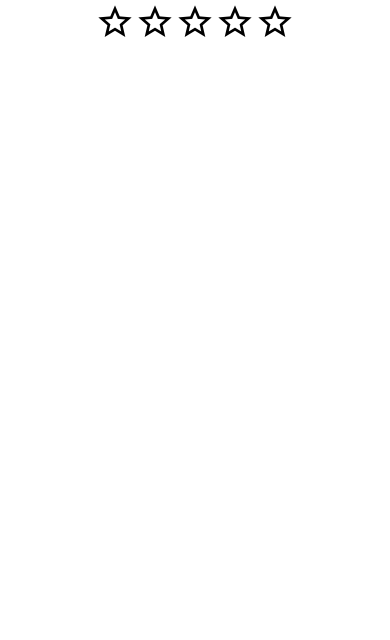
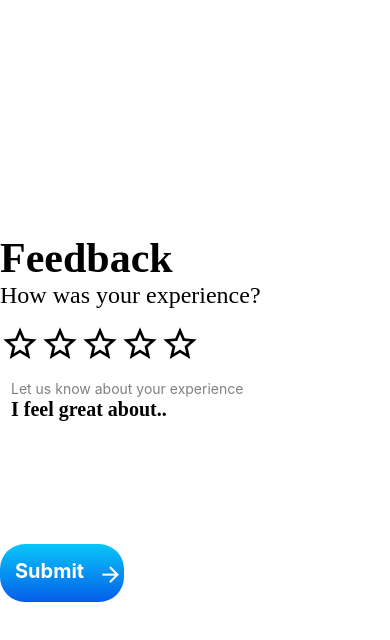
Before and after one commit to sherlock2017/ui-umbrella, a React Native app: screen / in a window 390 px wide. Shown: the top 640 px of the page. Built offline with nearby package versions, Linux system fonts and the light colour scheme.

Commit message:
Improved Feedback Screen

```diff
--- a/app/components/AppStarScale.js
+++ b/app/components/AppStarScale.js
@@ -13,7 +13,7 @@ function AppRatingsScale({ totalPoints = 2, ratings, size, ...otherProps }) {
     let starsArray = [];
     for (let x = 1; x <= totalPoints; x++)
       starsArray.push({
-        id: Math.floor(Math.random() * 100 + 1),
+        id: Math.floor(Math.random() * 321 + Math.random() * 423),
         point: 0,
       });
     console.log(starsArray);
--- a/app/components/AppTextInput.js
+++ b/app/components/AppTextInput.js
@@ -11,6 +11,8 @@ function AppTextInput({
   icon,
   fieldType,
   password = false,
+  multiline = false,
+  numberOfLines,
   ...otherProps
 }) {
   const [activateEye, setActivateEye] = useState(false);
@@ -20,7 +22,9 @@ function AppTextInput({
   };
 
   return (
-    <View style={styles.input}>
+    <View
+      style={[styles.input, { height: multiline ? numberOfLines * 15 : 60 }]}
+    >
       {!icon && <Text style={styles.label}>{label}</Text>}
       {icon && <Text style={styles.labelWithIcon}>{label}</Text>}
       {/* icon */}
@@ -68,7 +72,6 @@ const styles = StyleSheet.create({
   },
   input: {
     backgroundColor: BrandColors.white,
-    height: 60,
     borderRadius: 7,
     elevation: 3,
     marginVertical: 10,
--- a/app/configs/Styles.js
+++ b/app/configs/Styles.js
@@ -38,4 +38,8 @@ export default {
     fontFamily: Platform.OS === "android" ? "sans-serif" : "Avenir",
     color: BrandColors.black,
   },
+  gradient: {
+    blue: ["#09C6F9", "#045DE9"],
+    lime: ["#55D284", "#F2CF07"],
+  },
 };
--- a/app/screens/FeedbackScreen.js
+++ b/app/screens/FeedbackScreen.js
@@ -1,18 +1,42 @@
 import React, { useState } from "react";
 import AppRatingsScale from "../components/AppStarScale";
 import Screen from "../components/Screen";
-import { StyleSheet } from "react-native";
+import { StyleSheet, View, Text } from "react-native";
+import DefaultStyles from "../configs/Styles";
+import AppTextInput from "../components/AppTextInput";
+import AppGradientButton from "../components/AppGradientButton";
 
 function FeedbackScreen(props) {
-  const [rate, setRate] = useState(0);
+  const [rating, setRating] = useState(0);
 
   return (
     <Screen style={styles.container}>
-      <AppRatingsScale
-        totalPoints={5}
-        size={40}
-        ratings={(rate) => console.log("rating -- ", rate)}
-      />
+      <View style={styles.body}>
+        <Text style={[DefaultStyles.h1]}>Feedback</Text>
+        <Text style={[DefaultStyles.h5]}>How was your experience?</Text>
+      </View>
+      <View style={styles.form}>
+        <View style={styles.scale}>
+          <AppRatingsScale
+            totalPoints={5}
+            size={40}
+            ratings={(rate) => setRating(rate)}
+          />
+          {rating != 0 && <Text style={DefaultStyles.h4}>({rating})</Text>}
+        </View>
+        <AppTextInput
+          label="Let us know about your experience"
+          placeholder="I feel great about.."
+          multiline={true}
+          numberOfLines={10}
+        />
+        <AppGradientButton
+          style={{ flexDirection: "row", justifyContent: "flex-start" }}
+          text="Submit"
+          width="50%"
+          colors={DefaultStyles.gradient.blue}
+        />
+      </View>
     </Screen>
   );
 }
@@ -24,5 +48,17 @@ const styles = StyleSheet.create({
     flex: 1,
     width: "100%",
     alignItems: "center",
+    flexDirection: "row",
+    paddingHorizontal: 25,
+  },
+  body: {
+    //backgroundColor: "orange",
+  },
+  form: {
+    paddingTop: 15,
+  },
+  scale: {
+    flexDirection: "row",
+    alignItems: "center",
   },
 });
```
